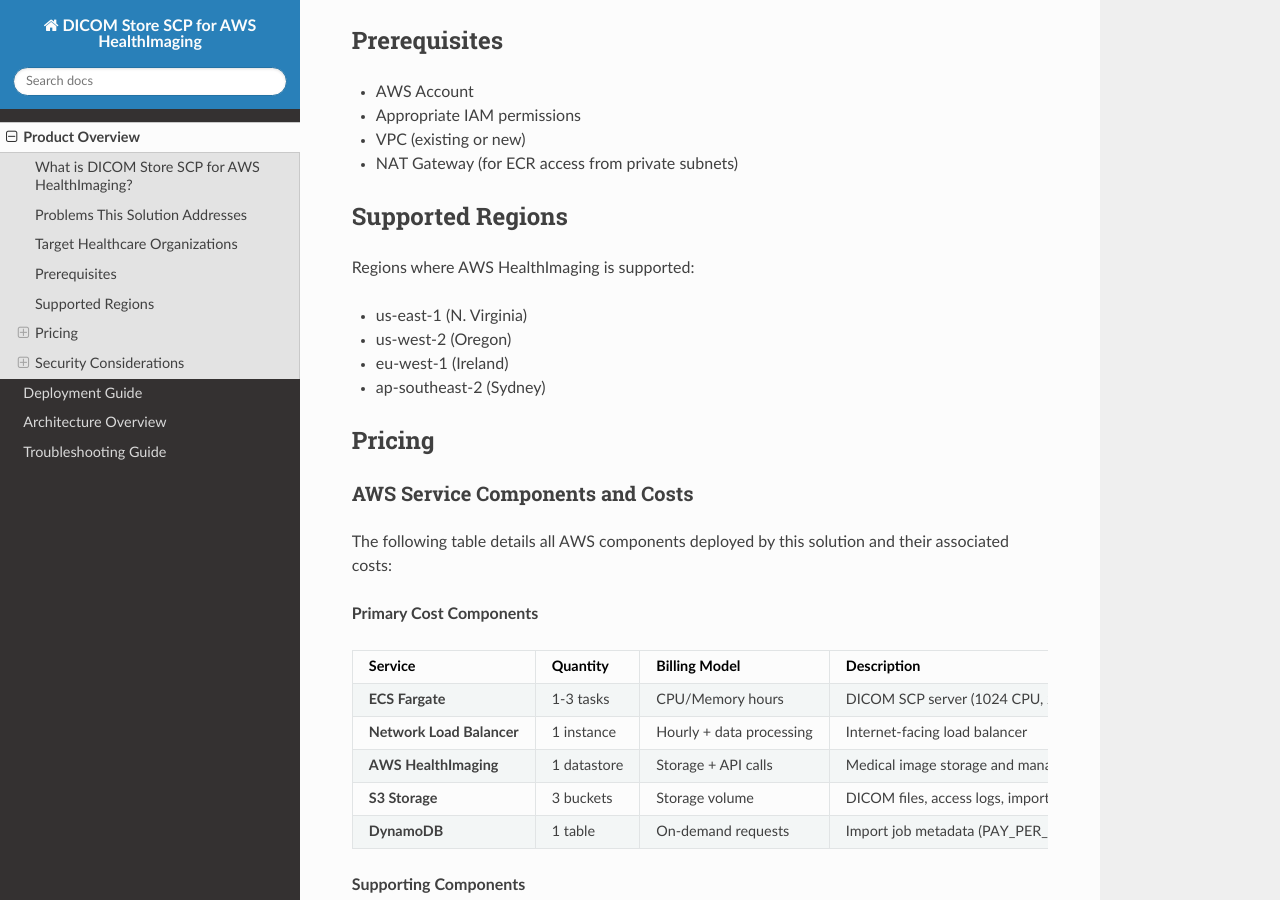
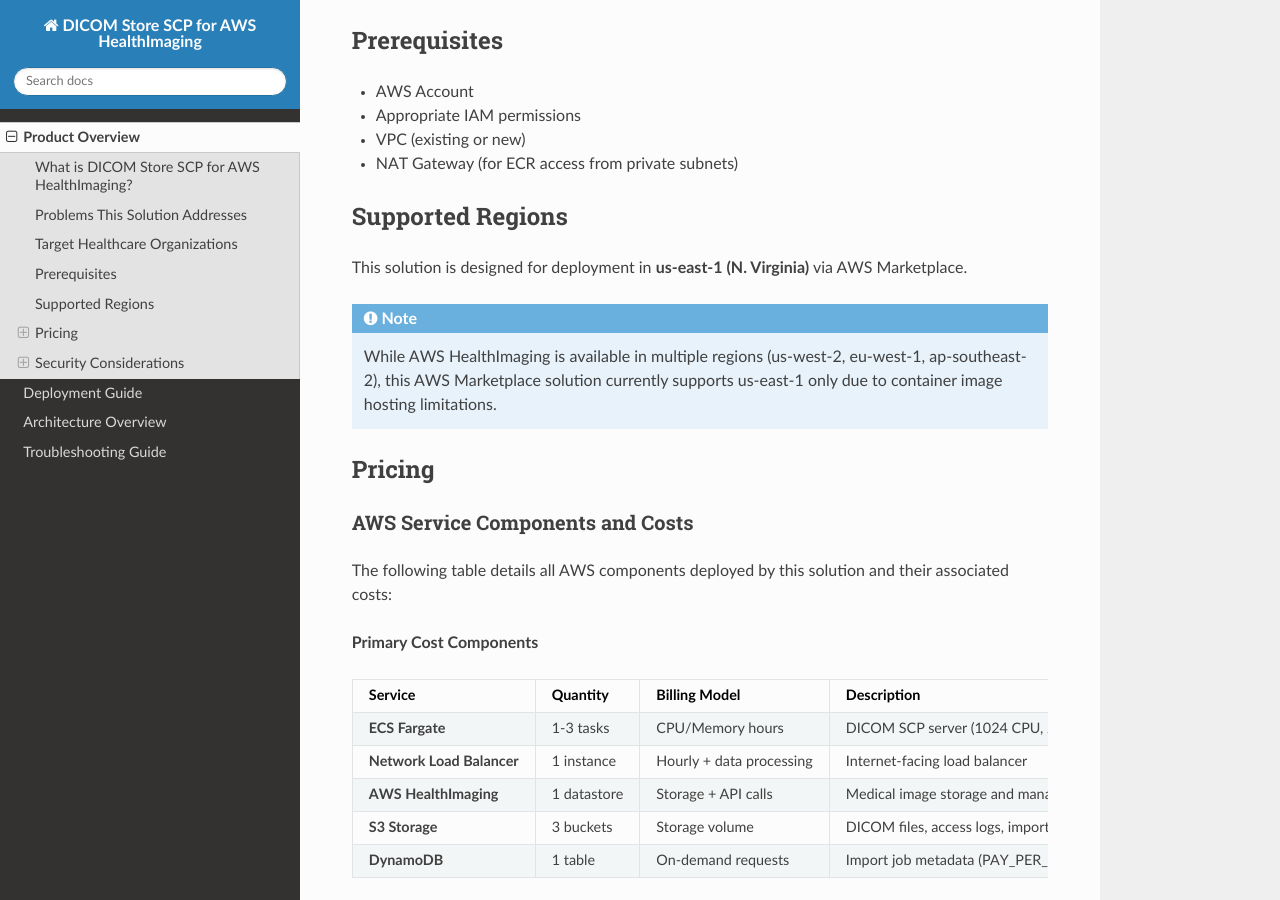
Before and after one commit to mmi-sc/dicom-store-scp-for-ahi, a Sphinx documentation site: the page built from source/overview.rst, in a window 1280 px wide and 900 px high, scrolled down 928 px. Built offline with Sphinx 7.4.7 and the Read the Docs theme 3.1.0, drawn with Linux system fonts in a browser that asks for light colours.

Commit message:
Update supported regions information
- Clarify that AWS Marketplace deployment is limited to us-east-1
- Add note explaining container image hosting limitations
- Distinguish between AWS HealthImaging availability and solution deployment

This provides accurate deployment guidance for users and prevents
confusion about regional availability versus marketplace limitations.

```diff
--- a/source/overview.rst
+++ b/source/overview.rst
@@ -45,12 +45,11 @@
 Supported Regions
 -----------------
 
-Regions where AWS HealthImaging is supported:
+This solution is designed for deployment in **us-east-1 (N. Virginia)** via AWS Marketplace.
 
-- us-east-1 (N. Virginia)
-- us-west-2 (Oregon)
-- eu-west-1 (Ireland)
-- ap-southeast-2 (Sydney)
+.. note::
+   While AWS HealthImaging is available in multiple regions (us-west-2, eu-west-1, ap-southeast-2),
+   this AWS Marketplace solution currently supports us-east-1 only due to container image hosting limitations.
 
 Pricing
 -------
```
